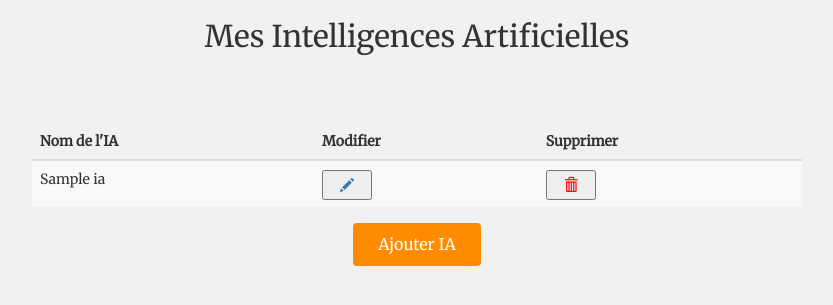
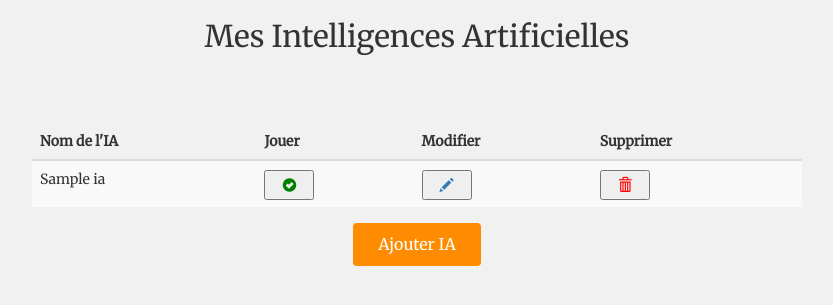
Before and after one commit to Nydareld/IaGameServer, a Flask app: page /MesIA in a window 1280 px wide. Shown: the part 76-381 px from the top of the page, without its empty margins (223-1056 px from the left). Run offline with Flask 2, Linux system fonts and the light colour scheme; a user stored in the database is signed in; tables that the repository leaves empty hold one stand-in row (values such as "Sample post"); parts of the project's set-up code (start-up, migrations or seed data) failed here and were passed over; some libraries are stand-ins or nearby versions.

Commit message:
ajout d'un bouton 'jouer' dans 'MesIA' qui fait jouer un random

```diff
--- a/CodIa/tuto/static/MesIA.css
+++ b/CodIa/tuto/static/MesIA.css
@@ -39,6 +39,11 @@ p{
 	width: 50px;
 	height: 30px;
 }
+.glyphicon-ok-sign{
+  width: 50px;
+  height: 30px;
+  color : green;
+}
 .container{
     margin-top:70px;
 }
--- a/CodIa/tuto/templates/MesIA.html
+++ b/CodIa/tuto/templates/MesIA.html
@@ -17,6 +17,7 @@
 				    <thead>
 				        <tr>
 				            <th>Nom de l'IA</th>
+										<th>Jouer</th>
 				            <th>Modifier</th>
 				            <th>Supprimer</th>
 				        </tr>
@@ -27,6 +28,7 @@
        {% if x.user_pseudo==current_user.pseudo %}
 			 <tr>
 				 <td>{{x.name}}</td>
+				 <td><a href="{{ url_for('addPlayer', username = current_user.pseudo, ia = x.name)}}"><button type="button" class="glyphicon glyphicon-ok-sign"></button></a></td>
 				 <td><a href="{{ url_for('modifIa', filename=x.name) }}"><button type="button" class="glyphicon glyphicon-pencil"></button></a></td>
 				 <td><a href="{{ url_for('suprIa', filename=x.name) }}" ><button type="button" class="glyphicon glyphicon-trash"></button></a></td>
 		 	</tr>
--- a/CodIa/tuto/views.py
+++ b/CodIa/tuto/views.py
@@ -115,6 +115,7 @@ def save_file(filename):
 	newFichier.write(contenu)
 	newFichier.close()
 	return redirect(url_for("MesIA"))
+
 
 
 #quand nous cliquons sur une image spécifique
```
